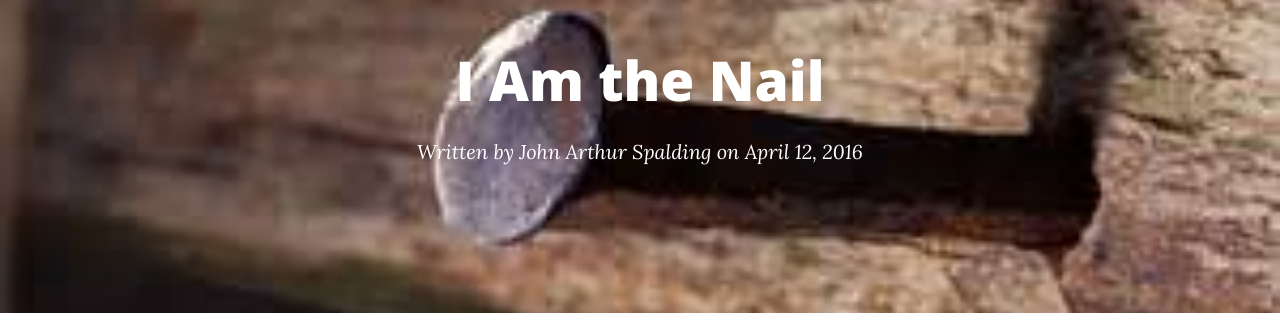
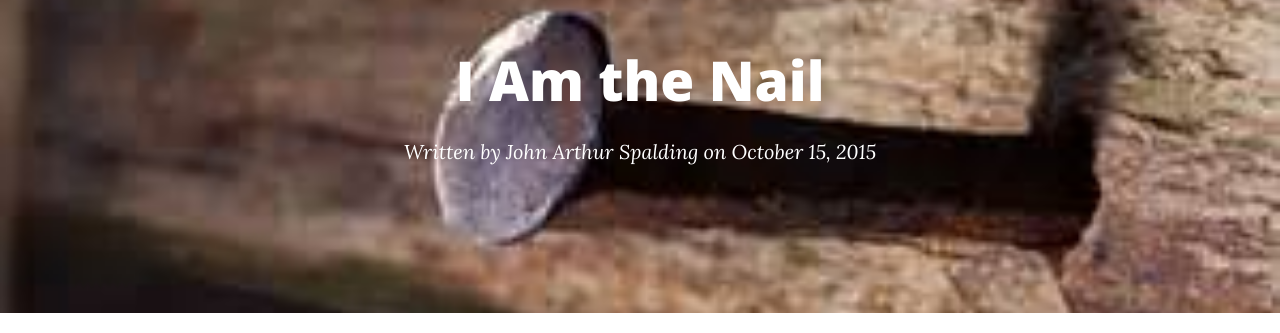
Before and after one commit to fotoetienne/johnarthurspalding, a Jekyll site: the page built from _posts/2016-04-11-i-am-the-nail.md, in a window 1280 px wide. Shown: the part 120-453 px from the top of the page. Built offline with Jekyll 4.4.1, drawn with Linux system fonts in a browser that asks for light colours; nearby versions of some CDN libraries.

Commit message:
Updated 2016-04-11-i-am-the-nail.md

```diff
--- a/_posts/2016-04-11-i-am-the-nail.md
+++ b/_posts/2016-04-11-i-am-the-nail.md
@@ -1,10 +1,11 @@
 ---
 subtitle: ""
-date: "2016-04-11 21:55 -0400"
+date: "2015-10-15"
 "header-img": img/th.jpg
 published: true
 title: I Am the Nail
 ---
+
 
 
 Fashioned for a purpose, given as a sign,
```
